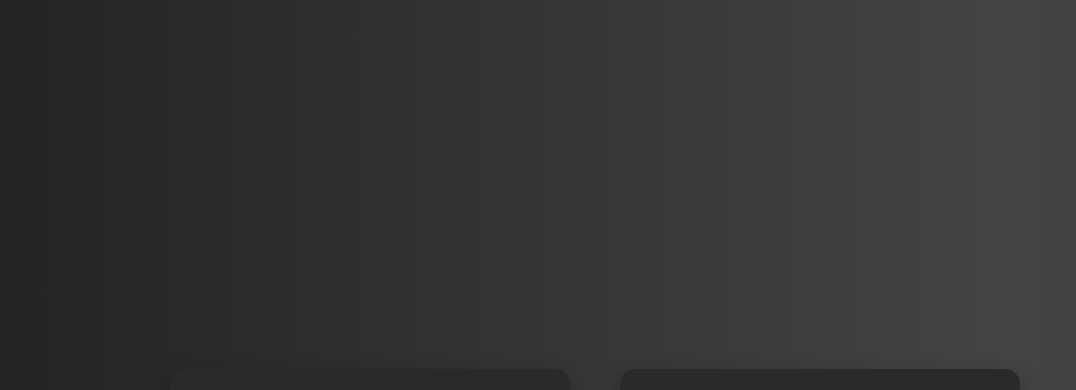
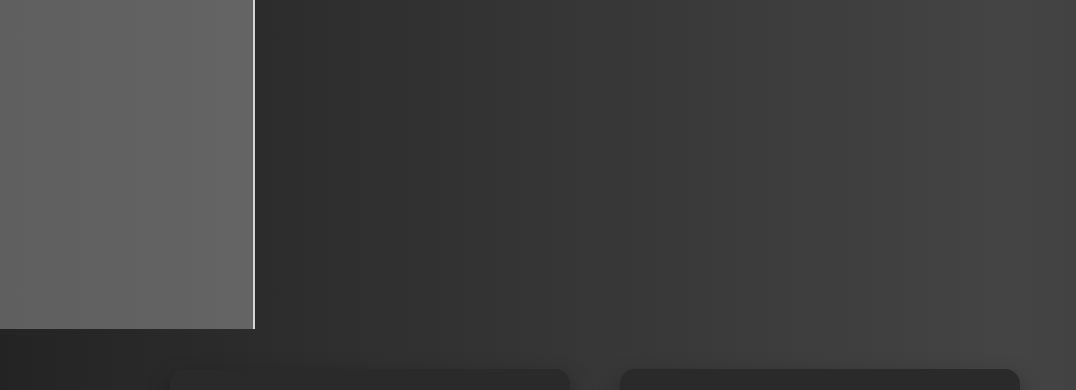
Before and after one commit to Steven-even/portfolio, a plain HTML site: page index.html in a window 1280 px wide. Shown: the part 471-861 px from the top of the page, without its empty margins (45-1121 px from the left). Drawn offline with nearby package versions, Linux system fonts and the light colour scheme.

```diff
--- a/index.html
+++ b/index.html
@@ -32,15 +32,19 @@
     </div>
 </header>
 <body>
-
-    <div class="b-screen gradient-anim">
-
+    <div class="side-bar">
         <div class="buttonPlacement appear">
             <div class="text-box">
                 <a href="#" class="btn btn-white btn-animate">Light</a>
             </div>
 
         </div>
+
+    </div>
+
+    <div class="b-screen gradient-anim">
+
+
         <span id="arrow" class="material-symbols-outlined">
             arrow_warm_up
         </span>
--- a/styles.css
+++ b/styles.css
@@ -105,6 +105,24 @@
     margin: 0;
 }
 
+/**** Nav side-bar****/
+
+.side-bar {
+    position: fixed;
+    top: 0;
+    left: 0;
+    width: 300px;
+    height: 100%;
+    background-color: var(--second-primary);
+    border-right: 2px solid var(--font-color);
+    display: flex;
+    flex-direction: column;
+    align-items: center;
+    padding-top: 50px;
+    transition: transform 0.3s ease, background-color 0.3s ease, color 0.3s ease;
+    z-index: 999;
+}
+
 
 
 /* TEXT APPEARS WITH DELAY ON HOVER */
@@ -116,9 +134,9 @@
 .buttonPlacement {
     display: flex;
     top: 55px;
-    width: -10%;
-    right: 94%;
+    width: 100%;
     position: absolute;
+    justify-content: center;
 }
 
 .btn {
```
Also changed, not shown: 1 other file.
